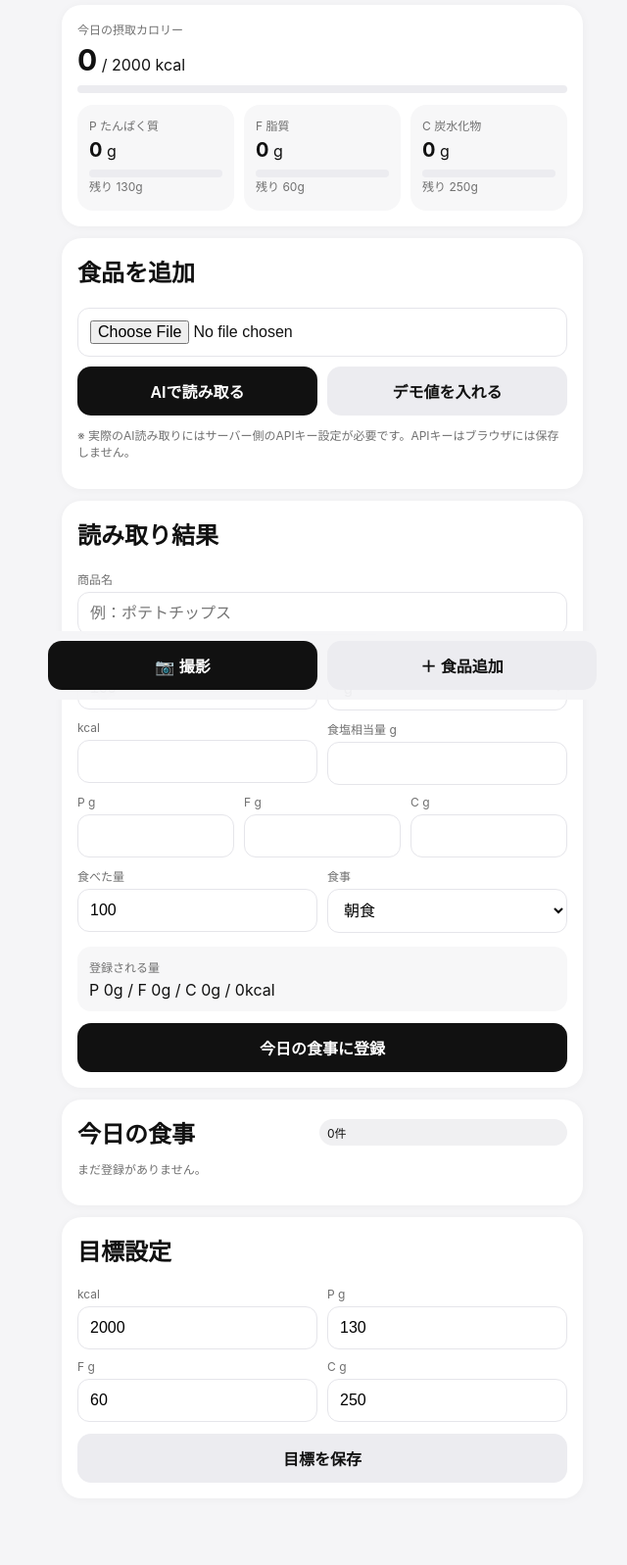
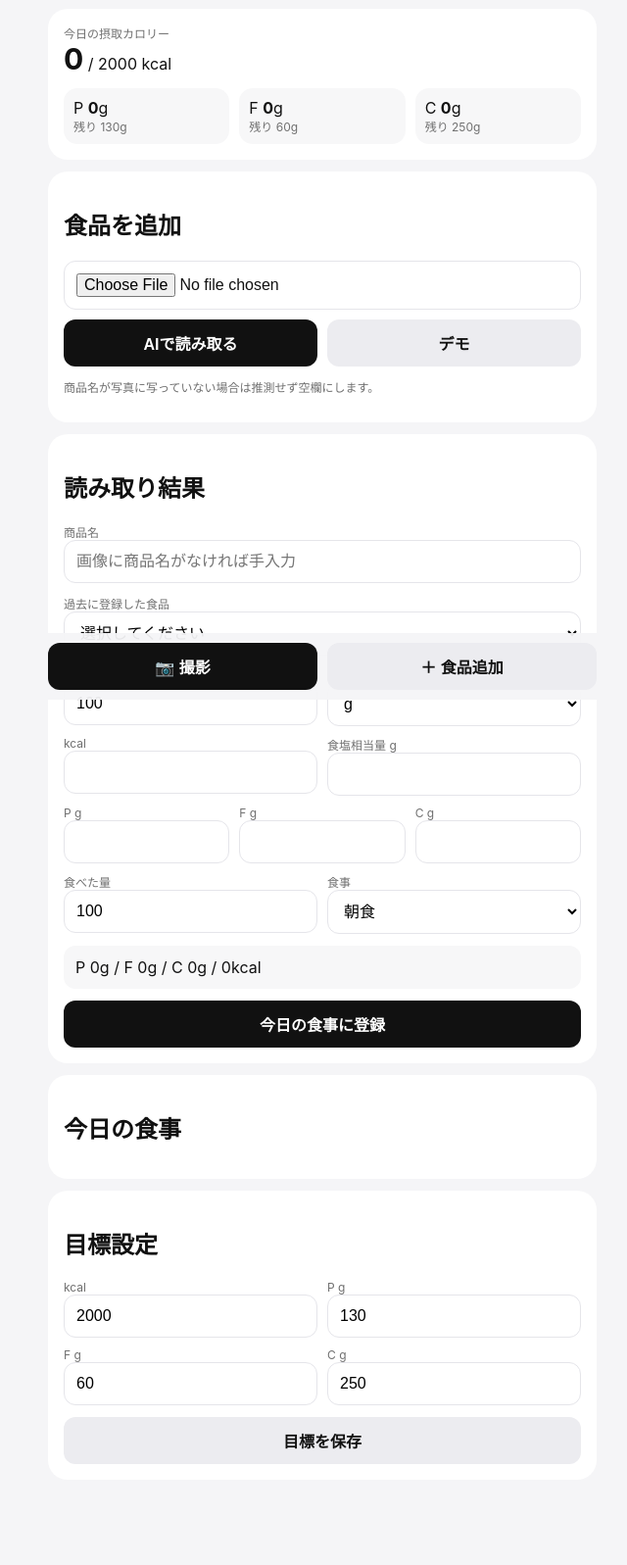
Before and after one commit to open-am10pm24-collab/-pfc-camera, a website: page public/index.html in a window 1280 px wide. Shown: the part 86-1683 px from the top of the page at 98% size, without its empty margins (311-951 px from the left). Drawn offline with Linux system fonts and the light colour scheme.

Commit message:
Add files via upload

```diff
--- a/public/index.html
+++ b/public/index.html
@@ -1,77 +1,51 @@
 <!DOCTYPE html>
 <html lang="ja">
 <head>
-  <meta charset="UTF-8" />
-  <meta name="viewport" content="width=device-width, initial-scale=1, viewport-fit=cover" />
-  <meta name="theme-color" content="#f7f7f7" />
-  <link rel="manifest" href="/manifest.json" />
-  <link rel="apple-touch-icon" href="/icon-192.png" />
+<meta charset="UTF-8">
+<meta name="viewport" content="width=device-width, initial-scale=1, viewport-fit=cover">
+<meta name="theme-color" content="#f7f7f7">
+<link rel="manifest" href="/manifest.json">
 <title>PFC Camera</title>
 <style>
-    :root{
-      --bg:#f5f5f7; --card:#fff; --text:#111; --muted:#707070; --line:#e5e5ea;
-      --accent:#111; --ok:#2d7d46; --warn:#a15a00;
-    }
-    *{box-sizing:border-box}
-    body{margin:0;background:var(--bg);font-family:-apple-system,BlinkMacSystemFont,"Segoe UI",sans-serif;color:var(--text)}
-    .app{max-width:560px;margin:auto;padding:calc(14px + env(safe-area-inset-top)) 14px calc(100px + env(safe-area-inset-bottom))}
-    h1{font-size:28px;margin:6px 0 2px}
-    .sub{color:var(--muted);font-size:13px;margin-bottom:16px}
-    .card{background:var(--card);border-radius:20px;padding:16px;margin:12px 0;box-shadow:0 1px 10px rgba(0,0,0,.04)}
-    .row{display:flex;gap:10px;align-items:center}.row>*{flex:1}
-    .label{font-size:12px;color:var(--muted);margin-bottom:5px}
-    .big{font-size:30px;font-weight:700}
-    .macro{display:grid;grid-template-columns:repeat(3,1fr);gap:10px;margin-top:12px}
-    .macro .box{background:#f7f7f8;border-radius:16px;padding:12px}
-    .macro b{font-size:20px}
-    .progress{height:8px;background:#ececf0;border-radius:999px;overflow:hidden;margin-top:8px}
-    .progress span{display:block;height:100%;background:#111;border-radius:999px;width:0}
-    button,.btn{appearance:none;border:0;border-radius:14px;padding:13px 14px;font-size:16px;font-weight:650;background:#111;color:#fff;text-align:center}
-    .secondary{background:#ececf0;color:#111}.danger{background:#fbe8e8;color:#9f1d1d}
-    input,select{width:100%;border:1px solid var(--line);background:#fff;border-radius:12px;padding:12px;font-size:16px}
-    .grid2{display:grid;grid-template-columns:1fr 1fr;gap:10px}
-    .grid3{display:grid;grid-template-columns:repeat(3,1fr);gap:10px}
-    .photo{width:100%;max-height:260px;object-fit:contain;border-radius:16px;background:#eee;display:none;margin-top:10px}
-    .food{padding:12px 0;border-bottom:1px solid var(--line);display:flex;justify-content:space-between;gap:12px}
-    .food:last-child{border-bottom:0}.food-title{font-weight:650}.food-meta{font-size:12px;color:var(--muted);margin-top:3px}
-    .pill{font-size:12px;background:#f0f0f2;border-radius:999px;padding:5px 8px;display:inline-block}
-    .note{font-size:12px;color:var(--muted);line-height:1.45}
-    .hidden{display:none}
-    .sticky{position:fixed;left:0;right:0;bottom:0;padding:10px 14px calc(10px + env(safe-area-inset-bottom));background:rgba(245,245,247,.92);backdrop-filter:blur(16px)}
-    .sticky-inner{max-width:560px;margin:auto;display:grid;grid-template-columns:1fr 1fr;gap:10px}
+body{margin:0;background:#f5f5f7;font-family:-apple-system,BlinkMacSystemFont,"Segoe UI",sans-serif;color:#111}
+.app{max-width:560px;margin:auto;padding:16px 14px 100px}.card{background:#fff;border-radius:20px;padding:16px;margin:12px 0}
+h1{margin:0 0 4px}.sub,.note,.meta,.label{color:#707070}.label,.note,.meta{font-size:12px}
+.grid2{display:grid;grid-template-columns:1fr 1fr;gap:10px}.grid3{display:grid;grid-template-columns:repeat(3,1fr);gap:10px}
+input,select,button{width:100%;box-sizing:border-box;border-radius:12px;padding:12px;font-size:16px}
+input,select{border:1px solid #e5e5ea;background:#fff}button{border:0;background:#111;color:#fff;font-weight:700}
+.secondary{background:#ececf0;color:#111}.danger{background:#fbe8e8;color:#9f1d1d;width:auto}
+.row{display:flex;gap:10px;align-items:center}.photo{width:100%;max-height:280px;object-fit:contain;border-radius:14px;background:#eee;display:none;margin-top:10px}
+.macro{display:grid;grid-template-columns:repeat(3,1fr);gap:10px}.box{background:#f7f7f8;border-radius:14px;padding:10px}
+.big{font-size:30px;font-weight:700}.food{display:flex;justify-content:space-between;gap:8px;padding:10px 0;border-bottom:1px solid #eee}
+.hint{display:none;margin-top:8px;padding:10px;background:#fff8e8;border-radius:12px;font-size:13px}
+.sticky{position:fixed;left:0;right:0;bottom:0;background:rgba(245,245,247,.94);padding:10px 14px}.sticky>div{max-width:560px;margin:auto;display:grid;grid-template-columns:1fr 1fr;gap:10px}
 </style>
 </head>
 <body>
 <div class="app">
-  <h1>PFC Camera</h1>
-  <div class="sub">撮る → 確認 → 登録</div>
+<h1>PFC Camera</h1><div class="sub">撮る → 確認 → 登録</div>
 
-  <section class="card">
-    <div class="label">今日の摂取カロリー</div>
-    <div><span class="big" id="calNow">0</span> <span id="calGoalText">/ 2000 kcal</span></div>
-    <div class="progress"><span id="calBar"></span></div>
-    <div class="macro">
-      <div class="box"><div class="label">P たんぱく質</div><b id="pNow">0</b> g<div class="progress"><span id="pBar"></span></div><div class="label" id="pRemain"></div></div>
-      <div class="box"><div class="label">F 脂質</div><b id="fNow">0</b> g<div class="progress"><span id="fBar"></span></div><div class="label" id="fRemain"></div></div>
-      <div class="box"><div class="label">C 炭水化物</div><b id="cNow">0</b> g<div class="progress"><span id="cBar"></span></div><div class="label" id="cRemain"></div></div>
+<div class="card">
+<div class="label">今日の摂取カロリー</div><div><span class="big" id="calNow">0</span> / <span id="goalCalText">2000</span> kcal</div>
+<div class="macro" style="margin-top:12px">
+<div class="box">P <b id="pNow">0</b>g<div class="label" id="pRemain"></div></div>
+<div class="box">F <b id="fNow">0</b>g<div class="label" id="fRemain"></div></div>
+<div class="box">C <b id="cNow">0</b>g<div class="label" id="cRemain"></div></div>
+</div></div>
+
+<div class="card" id="scan">
+<h2>食品を追加</h2>
+<input id="cameraInput" type="file" accept="image/*" capture="environment">
+<img id="preview" class="photo">
+<div class="row" style="margin-top:10px"><button id="analyzeBtn">AIで読み取る</button><button class="secondary" id="demoBtn">デモ</button></div>
+<p class="note">商品名が写真に写っていない場合は推測せず空欄にします。</p>
 </div>
-  </section>
 
-  <section class="card" id="scanCard">
-    <h2 style="margin-top:0">食品を追加</h2>
-    <input id="cameraInput" type="file" accept="image/*" capture="environment" />
-    <img id="preview" class="photo" alt="栄養成分表示の写真" />
-    <div class="row" style="margin-top:10px">
-      <button id="analyzeBtn">AIで読み取る</button>
-      <button id="demoBtn" class="secondary">デモ値を入れる</button>
-    </div>
-    <p class="note">※ 実際のAI読み取りにはサーバー側のAPIキー設定が必要です。APIキーはブラウザには保存しません。</p>
-  </section>
-
-  <section class="card">
-    <h2 style="margin-top:0">読み取り結果</h2>
-    <div class="label">商品名</div>
-    <input id="name" placeholder="例：ポテトチップス" />
+<div class="card">
+<h2>読み取り結果</h2>
+<div class="label">商品名</div><input id="name" placeholder="画像に商品名がなければ手入力">
+<div id="nameHint" class="hint">商品名は画像から確認できませんでした。手入力してください。</div>
+<div style="margin-top:12px"><div class="label">過去に登録した食品</div><select id="historySelect"><option value="">選択してください</option></select></div>
 <div class="grid2" style="margin-top:10px">
 <div><div class="label">基準量</div><input id="baseAmount" type="number" value="100" step="0.1"></div>
 <div><div class="label">単位</div><select id="unit"><option>g</option><option>ml</option><option>個</option><option>袋</option><option>食</option></select></div>
@@ -89,146 +63,64 @@
 <div><div class="label">食べた量</div><input id="eatenAmount" type="number" value="100" step="0.1"></div>
 <div><div class="label">食事</div><select id="meal"><option>朝食</option><option>昼食</option><option>夕食</option><option>間食</option></select></div>
 </div>
+<div id="scaled" style="margin-top:12px;padding:12px;background:#f7f7f8;border-radius:12px">P 0g / F 0g / C 0g / 0kcal</div>
+<button id="saveFood" style="margin-top:12px">今日の食事に登録</button>
+</div>
 
-    <div style="margin-top:14px;padding:12px;background:#f7f7f8;border-radius:14px">
-      <div class="label">登録される量</div>
-      <div id="scaledPreview">P 0g / F 0g / C 0g / 0kcal</div>
-    </div>
-    <button id="saveFood" style="width:100%;margin-top:12px">今日の食事に登録</button>
-  </section>
+<div class="card"><h2>今日の食事</h2><div id="foods"></div></div>
 
-  <section class="card">
-    <div class="row">
-      <h2 style="margin:0">今日の食事</h2>
-      <span class="pill" id="foodCount">0件</span>
-    </div>
-    <div id="foods"></div>
-  </section>
-
-  <section class="card">
-    <h2 style="margin-top:0">目標設定</h2>
+<div class="card">
+<h2>目標設定</h2>
 <div class="grid2">
 <div><div class="label">kcal</div><input id="goalKcal" type="number" value="2000"></div>
 <div><div class="label">P g</div><input id="goalP" type="number" value="130"></div>
 <div><div class="label">F g</div><input id="goalF" type="number" value="60"></div>
 <div><div class="label">C g</div><input id="goalC" type="number" value="250"></div>
-    </div>
-    <button id="saveGoals" class="secondary" style="width:100%;margin-top:12px">目標を保存</button>
-  </section>
-</div>
-
-<div class="sticky">
-  <div class="sticky-inner">
-    <button onclick="document.getElementById('cameraInput').click()">📷 撮影</button>
-    <button class="secondary" onclick="document.getElementById('scanCard').scrollIntoView({behavior:'smooth'})">＋ 食品追加</button>
+</div><button id="saveGoals" class="secondary" style="margin-top:12px">目標を保存</button>
 </div>
 </div>
 
+<div class="sticky"><div><button onclick="cameraInput.click()">📷 撮影</button><button class="secondary" onclick="scan.scrollIntoView({behavior:'smooth'})">＋ 食品追加</button></div></div>
+
 <script>
-const $ = id => document.getElementById(id);
-const todayKey = new Date().toISOString().slice(0,10);
-let foods = JSON.parse(localStorage.getItem('pfc_foods_'+todayKey) || '[]');
-let goals = JSON.parse(localStorage.getItem('pfc_goals') || '{"kcal":2000,"p":130,"f":60,"c":250}');
+const $=id=>document.getElementById(id), num=id=>parseFloat($(id).value)||0, r1=v=>Math.round(v*10)/10;
+const dateKey=()=>{const d=new Date();return `${d.getFullYear()}-${String(d.getMonth()+1).padStart(2,'0')}-${String(d.getDate()).padStart(2,'0')}`};
+const key=dateKey();
+let foods=JSON.parse(localStorage.getItem('pfc_foods_'+key)||'[]');
+let history=JSON.parse(localStorage.getItem('pfc_history')||'[]');
+let goals=JSON.parse(localStorage.getItem('pfc_goals')||'{"kcal":2000,"p":130,"f":60,"c":250}');
 
-function n(id){ return parseFloat($(id).value) || 0; }
-function round1(v){ return Math.round(v*10)/10; }
-function ratio(){ const b=n('baseAmount'); return b ? n('eatenAmount')/b : 0; }
+function ratio(){return num('baseAmount')?num('eatenAmount')/num('baseAmount'):0}
+function updateScaled(){const x=ratio();$('scaled').textContent=`P ${r1(num('protein')*x)}g / F ${r1(num('fat')*x)}g / C ${r1(num('carbs')*x)}g / ${r1(num('kcal')*x)}kcal`}
+['baseAmount','eatenAmount','protein','fat','carbs','kcal'].forEach(i=>$(i).addEventListener('input',updateScaled));
+cameraInput.onchange=e=>{const f=e.target.files?.[0];if(f){preview.src=URL.createObjectURL(f);preview.style.display='block'}};
 
-function updateScaled(){
-  const r=ratio();
-  $('scaledPreview').textContent =
-    `P ${round1(n('protein')*r)}g / F ${round1(n('fat')*r)}g / C ${round1(n('carbs')*r)}g / ${round1(n('kcal')*r)}kcal`;
-}
-['baseAmount','eatenAmount','protein','fat','carbs','kcal'].forEach(id => $(id).addEventListener('input', updateScaled));
+demoBtn.onclick=()=>{name.value='フルグラ';baseAmount.value=50;unit.value='g';kcal.value=222;protein.value=3.6;fat.value=8;carbs.value=36.1;salt.value=.2;eatenAmount.value=50;updateScaled()};
 
-$('cameraInput').addEventListener('change', e=>{
-  const file=e.target.files?.[0];
-  if(!file) return;
-  $('preview').src=URL.createObjectURL(file);
-  $('preview').style.display='block';
-});
-
-$('demoBtn').onclick=()=>{
-  $('name').value='ポテトチップス（デモ）';
-  $('baseAmount').value=80; $('unit').value='g';
-  $('kcal').value=420; $('protein').value=8.2; $('fat').value=18.5; $('carbs').value=56.4; $('salt').value=1.2;
-  $('eatenAmount').value=40; updateScaled();
+analyzeBtn.onclick=async()=>{
+ const f=cameraInput.files?.[0]; if(!f)return alert('栄養成分表示を撮影してください');
+ const fd=new FormData();fd.append('image',f);analyzeBtn.disabled=true;analyzeBtn.textContent='読み取り中…';
+ try{
+   const res=await fetch('/api/analyze',{method:'POST',body:fd}); if(!res.ok)throw new Error(await res.text());
+   const d=await res.json();
+   name.value=d.food_name||'';nameHint.style.display=d.food_name?'none':'block';
+   baseAmount.value=d.serving_size||100;if([...unit.options].some(o=>o.value===d.serving_unit))unit.value=d.serving_unit;
+   kcal.value=d.calories??'';protein.value=d.protein??'';fat.value=d.fat??'';carbs.value=d.carbohydrates??'';salt.value=d.salt??'';eatenAmount.value=d.serving_size||100;updateScaled();
+ }catch(e){alert('AI読み取りに失敗しました。\n\n'+e.message)}finally{analyzeBtn.disabled=false;analyzeBtn.textContent='AIで読み取る'}
 };
 
-$('analyzeBtn').onclick=async()=>{
-  const file=$('cameraInput').files?.[0];
-  if(!file){ alert('栄養成分表示を撮影または選択してください'); return; }
-  const fd=new FormData(); fd.append('image', file);
-  $('analyzeBtn').disabled=true; $('analyzeBtn').textContent='読み取り中…';
-  try{
-    const res=await fetch('/api/analyze',{method:'POST',body:fd});
-    if(!res.ok) throw new Error(await res.text());
-    const d=await res.json();
-    $('name').value=d.food_name||'';
-    $('baseAmount').value=d.serving_size||100;
-    if([...$('unit').options].some(o=>o.value===d.serving_unit)) $('unit').value=d.serving_unit;
-    $('kcal').value=d.calories??'';
-    $('protein').value=d.protein??'';
-    $('fat').value=d.fat??'';
-    $('carbs').value=d.carbohydrates??'';
-    $('salt').value=d.salt??'';
-    $('eatenAmount').value=d.serving_size||100;
-    updateScaled();
-  }catch(err){
-    alert('AI読み取りに失敗しました。READMEのAPI設定を確認してください。\n\n'+err.message);
-  }finally{
-    $('analyzeBtn').disabled=false; $('analyzeBtn').textContent='AIで読み取る';
-  }
-};
+function esc(s){return String(s).replace(/[&<>"']/g,m=>({'&':'&amp;','<':'&lt;','>':'&gt;','"':'&quot;',"'":'&#39;'}[m]))}
+function renderHistory(){historySelect.innerHTML='<option value="">選択してください</option>'+history.map((x,i)=>`<option value="${i}">${esc(x.name)}</option>`).join('')}
+historySelect.onchange=()=>{const i=parseInt(historySelect.value);if(Number.isNaN(i))return;const x=history[i];name.value=x.name;baseAmount.value=x.base;unit.value=x.unit;kcal.value=x.kcal;protein.value=x.p;fat.value=x.f;carbs.value=x.c;salt.value=x.salt;eatenAmount.value=x.base;nameHint.style.display='none';updateScaled()};
 
-$('saveFood').onclick=()=>{
-  const r=ratio();
-  const item={
-    id:Date.now(), name:$('name').value||'名称未設定', meal:$('meal').value,
-    amount:n('eatenAmount'), unit:$('unit').value,
-    kcal:round1(n('kcal')*r), p:round1(n('protein')*r), f:round1(n('fat')*r), c:round1(n('carbs')*r), salt:round1(n('salt')*r)
-  };
-  foods.push(item);
-  localStorage.setItem('pfc_foods_'+todayKey,JSON.stringify(foods));
-  render();
-};
+function saveHistory(){const nm=name.value.trim();if(!nm)return;const x={name:nm,base:num('baseAmount'),unit:unit.value,kcal:num('kcal'),p:num('protein'),f:num('fat'),c:num('carbs'),salt:num('salt')};history=history.filter(h=>h.name.toLowerCase()!=nm.toLowerCase());history.unshift(x);history=history.slice(0,50);localStorage.setItem('pfc_history',JSON.stringify(history));renderHistory()}
+function resetEntry(){['name','kcal','protein','fat','carbs','salt'].forEach(i=>$(i).value='');baseAmount.value=100;eatenAmount.value=100;unit.value='g';cameraInput.value='';preview.style.display='none';preview.src='';historySelect.value='';nameHint.style.display='none';updateScaled()}
+saveFood.onclick=()=>{const x=ratio();foods.push({id:Date.now(),name:name.value.trim()||'名称未設定',meal:meal.value,amount:num('eatenAmount'),unit:unit.value,kcal:r1(num('kcal')*x),p:r1(num('protein')*x),f:r1(num('fat')*x),c:r1(num('carbs')*x)});localStorage.setItem('pfc_foods_'+key,JSON.stringify(foods));saveHistory();render();resetEntry()};
+function removeFood(id){foods=foods.filter(x=>x.id!==id);localStorage.setItem('pfc_foods_'+key,JSON.stringify(foods));render()}
 
-function removeFood(id){
-  foods=foods.filter(x=>x.id!==id);
-  localStorage.setItem('pfc_foods_'+todayKey,JSON.stringify(foods));
-  render();
-}
-
-function render(){
-  const t=foods.reduce((a,x)=>({kcal:a.kcal+x.kcal,p:a.p+x.p,f:a.f+x.f,c:a.c+x.c}),{kcal:0,p:0,f:0,c:0});
-  $('calNow').textContent=round1(t.kcal); $('pNow').textContent=round1(t.p); $('fNow').textContent=round1(t.f); $('cNow').textContent=round1(t.c);
-  $('calGoalText').textContent=`/ ${goals.kcal} kcal`;
-  $('pRemain').textContent=`残り ${round1(Math.max(0,goals.p-t.p))}g`;
-  $('fRemain').textContent=`残り ${round1(Math.max(0,goals.f-t.f))}g`;
-  $('cRemain').textContent=`残り ${round1(Math.max(0,goals.c-t.c))}g`;
-  [['calBar',t.kcal,goals.kcal],['pBar',t.p,goals.p],['fBar',t.f,goals.f],['cBar',t.c,goals.c]].forEach(([id,v,g])=>$(id).style.width=Math.min(100,(v/g)*100)+'%');
-  $('foodCount').textContent=foods.length+'件';
-  $('foods').innerHTML=foods.length ? foods.slice().reverse().map(x=>`
-    <div class="food">
-      <div>
-        <div class="food-title">${escapeHtml(x.name)}</div>
-        <div class="food-meta">${x.meal}・${x.amount}${x.unit}・${x.kcal}kcal</div>
-        <div class="food-meta">P ${x.p}g / F ${x.f}g / C ${x.c}g</div>
-      </div>
-      <button class="danger" style="flex:0;padding:8px 10px" onclick="removeFood(${x.id})">削除</button>
-    </div>`).join('') : '<p class="note">まだ登録がありません。</p>';
-}
-function escapeHtml(s){return s.replace(/[&<>"']/g,m=>({'&':'&amp;','<':'&lt;','>':'&gt;','"':'&quot;',"'":'&#39;'}[m]))}
-
-$('saveGoals').onclick=()=>{
-  goals={kcal:n('goalKcal'),p:n('goalP'),f:n('goalF'),c:n('goalC')};
-  localStorage.setItem('pfc_goals',JSON.stringify(goals)); render();
-};
-
-$('goalKcal').value=goals.kcal; $('goalP').value=goals.p; $('goalF').value=goals.f; $('goalC').value=goals.c;
-updateScaled(); render();
-
-if('serviceWorker' in navigator){ navigator.serviceWorker.register('/sw.js').catch(()=>{}); }
+function render(){const t=foods.reduce((a,x)=>({k:a.k+x.kcal,p:a.p+x.p,f:a.f+x.f,c:a.c+x.c}),{k:0,p:0,f:0,c:0});calNow.textContent=r1(t.k);pNow.textContent=r1(t.p);fNow.textContent=r1(t.f);cNow.textContent=r1(t.c);goalCalText.textContent=goals.kcal;pRemain.textContent='残り '+r1(Math.max(0,goals.p-t.p))+'g';fRemain.textContent='残り '+r1(Math.max(0,goals.f-t.f))+'g';cRemain.textContent='残り '+r1(Math.max(0,goals.c-t.c))+'g';foods.innerHTML=foods.length?foods.slice().reverse().map(x=>`<div class="food"><div><b>${esc(x.name)}</b><div class="meta">${x.meal}・${x.amount}${x.unit}・${x.kcal}kcal</div><div class="meta">P ${x.p}g / F ${x.f}g / C ${x.c}g</div></div><button class="danger" onclick="removeFood(${x.id})">削除</button></div>`).join(''):'<div class="note">まだ登録がありません。</div>'}
+saveGoals.onclick=()=>{goals={kcal:num('goalKcal'),p:num('goalP'),f:num('goalF'),c:num('goalC')};localStorage.setItem('pfc_goals',JSON.stringify(goals));render()};
+goalKcal.value=goals.kcal;goalP.value=goals.p;goalF.value=goals.f;goalC.value=goals.c;renderHistory();updateScaled();render();
+if('serviceWorker'in navigator)navigator.serviceWorker.register('/sw.js').catch(()=>{});
 </script>
-</body>
-</html>
+</body></html>
--- a/public/sw.js
+++ b/public/sw.js
@@ -1,4 +1 @@
-const CACHE='pfc-v1';
-const ASSETS=['/','/manifest.json'];
-self.addEventListener('install',e=>e.waitUntil(caches.open(CACHE).then(c=>c.addAll(ASSETS))));
-self.addEventListener('fetch',e=>e.respondWith(caches.match(e.request).then(r=>r||fetch(e.request))));
+const CACHE='pfc-v2';self.addEventListener('install',e=>e.waitUntil(caches.open(CACHE).then(c=>c.addAll(['/','/manifest.json']))));self.addEventListener('fetch',e=>e.respondWith(caches.match(e.request).then(r=>r||fetch(e.request))));
```
Lines whose indentation alone changed are shown as unchanged.
